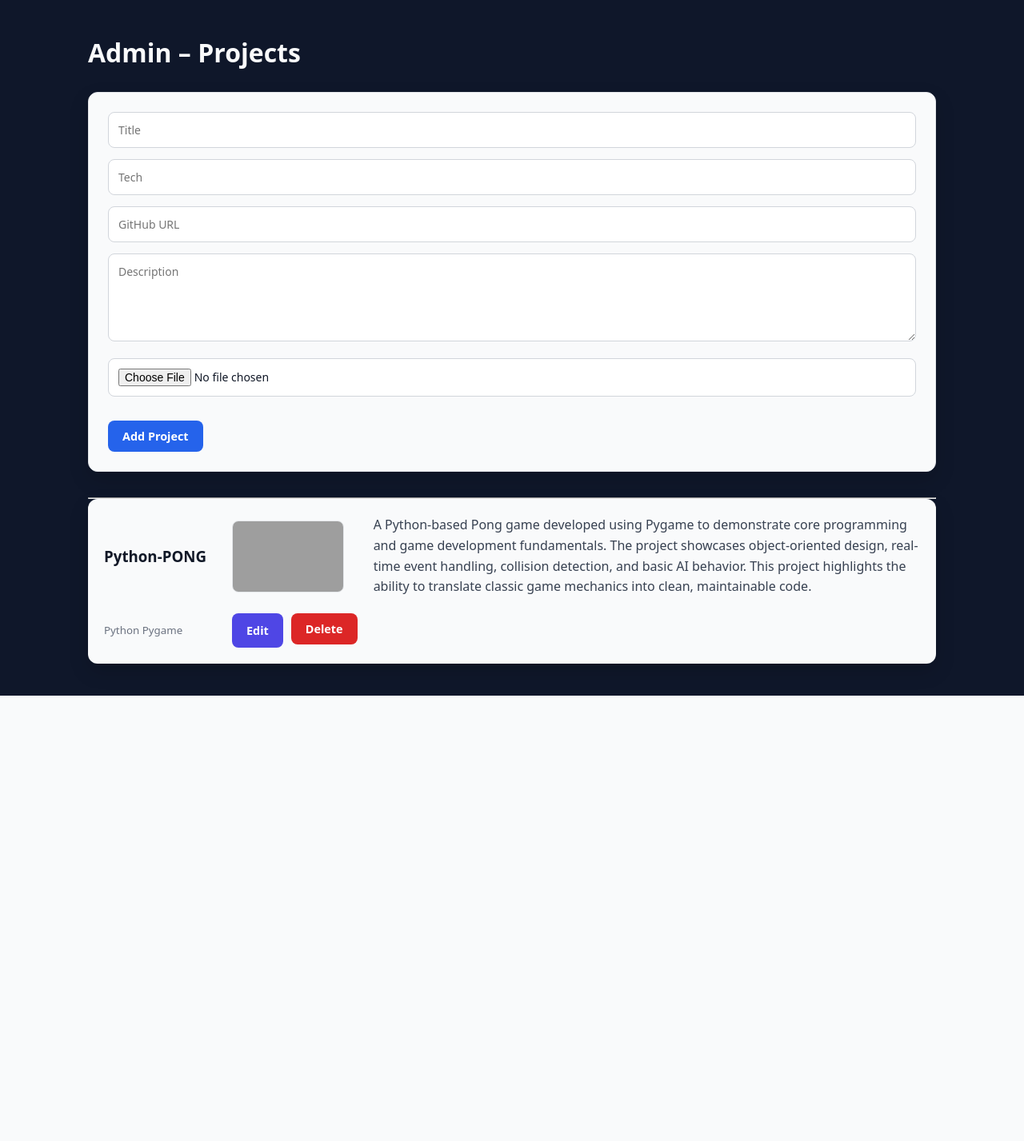
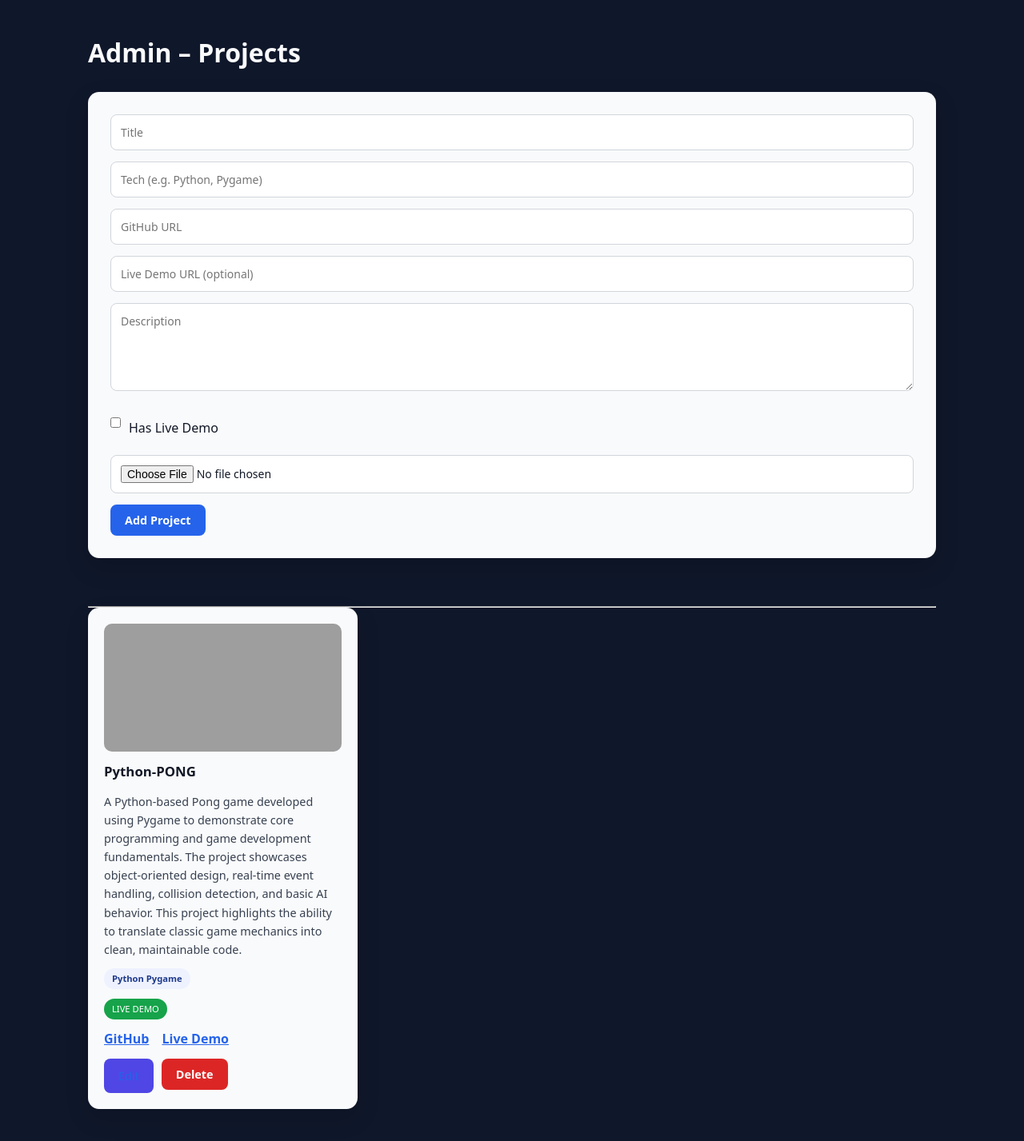
Before and after one commit to PythonJake-888/PythonPortfolio, a Flask app: page /admin in a window 1280 px wide. Shown: the part 54-1481 px from the top of the page at 80% size. Before the commit the page ends 924 px from the top, so only its background shows below. Run offline with Flask 3, Linux system fonts and the light colour scheme; the visitor is signed in with stand-in values (Sample User, id 1); data comes from the database, SQL or seed files in the repository; both versions use the stored data as it was after the commit; grey boxes are pictures that could not be loaded.

Commit message:
Added demo page, and live demos

```diff
--- a/app.py
+++ b/app.py
@@ -33,9 +33,19 @@ def home():
 @app.route("/projects")
 def projects():
     conn = get_db()
-    projects = conn.execute("SELECT * FROM projects").fetchall()
+    demo_projects = conn.execute(
+        "SELECT * FROM projects WHERE has_demo = 1"
+    ).fetchall()
+    code_projects = conn.execute(
+        "SELECT * FROM projects WHERE has_demo = 0"
+    ).fetchall()
     conn.close()
-    return render_template("projects.html", projects=projects)
+
+    return render_template(
+        "projects.html",
+        demo_projects=demo_projects,
+        code_projects=code_projects
+    )
 
 @app.route("/blog")
 def blog():
@@ -64,50 +74,6 @@ def admin():
     projects = conn.execute("SELECT * FROM projects").fetchall()
     conn.close()
     return render_template("admin.html", projects=projects)
-@app.route("/admin/edit/<int:id>")
-def edit_project(id):
-    if not session.get("admin"):
-        return redirect(url_for("login"))
-
-    conn = get_db()
-    project = conn.execute(
-        "SELECT * FROM projects WHERE id = ?", (id,)
-    ).fetchone()
-    conn.close()
-
-    return render_template("edit_project.html", project=project)
-@app.route("/admin/update/<int:id>", methods=["POST"])
-def update_project(id):
-    if not session.get("admin"):
-        return redirect(url_for("login"))
-
-    image_file = request.files.get("image")
-    image_name = request.form.get("current_image")
-
-    if image_file and image_file.filename:
-        image_name = secure_filename(image_file.filename)
-        image_file.save(os.path.join(app.config["UPLOAD_FOLDER"], image_name))
-
-    conn = get_db()
-    conn.execute(
-        """
-        UPDATE projects
-        SET title=?, description=?, tech=?, github=?, image=?
-        WHERE id=?
-        """,
-        (
-            request.form["title"],
-            request.form["description"],
-            request.form["tech"],
-            request.form["github"],
-            image_name,
-            id,
-        ),
-    )
-    conn.commit()
-    conn.close()
-
-    return redirect(url_for("admin"))
 
 @app.route("/admin/add", methods=["POST"])
 def add_project():
@@ -121,11 +87,64 @@ def add_project():
         image_name = secure_filename(image_file.filename)
         image_file.save(os.path.join(app.config["UPLOAD_FOLDER"], image_name))
 
+    has_demo = 1 if request.form.get("has_demo") else 0
+
     conn = get_db()
     conn.execute(
         """
-        INSERT INTO projects (title, description, tech, github, image)
-        VALUES (?, ?, ?, ?, ?)
+        INSERT INTO projects (title, description, tech, github, demo_url, image, has_demo)
+        VALUES (?, ?, ?, ?, ?, ?, ?)
+        """,
+        (
+            request.form["title"],
+            request.form["description"],
+            request.form["tech"],
+            request.form["github"],
+            request.form["demo_url"],
+            image_name,
+            has_demo,
+        ),
+    )
+    conn.commit()
+    conn.close()
+
+    return redirect(url_for("admin"))
+
+
+
+@app.route("/admin/edit/<int:id>")
+def edit_project(id):
+    if not session.get("admin"):
+        return redirect(url_for("login"))
+
+    conn = get_db()
+    project = conn.execute(
+        "SELECT * FROM projects WHERE id = ?", (id,)
+    ).fetchone()
+    conn.close()
+
+    return render_template("edit_project.html", project=project)
+
+@app.route("/admin/update/<int:id>", methods=["POST"])
+def update_project(id):
+    if not session.get("admin"):
+        return redirect(url_for("login"))
+
+    image_file = request.files.get("image")
+    image_name = request.form.get("current_image")
+
+    if image_file and image_file.filename:
+        image_name = secure_filename(image_file.filename)
+        image_file.save(os.path.join(app.config["UPLOAD_FOLDER"], image_name))
+
+    has_demo = 1 if request.form.get("has_demo") else 0
+
+    conn = get_db()
+    conn.execute(
+        """
+        UPDATE projects
+        SET title=?, description=?, tech=?, github=?, image=?, has_demo=?
+        WHERE id=?
         """,
         (
             request.form["title"],
@@ -133,6 +152,8 @@ def add_project():
             request.form["tech"],
             request.form["github"],
             image_name,
+            has_demo,
+            id,
         ),
     )
     conn.commit()
--- a/static/css/style.css
+++ b/static/css/style.css
@@ -1,9 +1,5 @@
 /* =====================================================
    GLOBAL RESET
-   -----------------------------------------------------
-   - Removes default browser spacing
-   - Ensures consistent sizing
-   - Sets a modern system font
 ===================================================== */
 * {
   box-sizing: border-box;
@@ -13,25 +9,19 @@
 }
 
 /* =====================================================
-   BODY / PAGE BACKGROUND
-   -----------------------------------------------------
-   - Dark slate background (dev-friendly)
-   - Light text so content is readable
+   BODY
 ===================================================== */
 body {
-  background: #0f172a;          /* Dark navy / slate */
-  color: #e5e7eb;               /* Light gray text */
+  background: #0f172a;
+  color: #e5e7eb;
   line-height: 1.6;
 }
 
 /* =====================================================
-   NAVIGATION BAR
-   -----------------------------------------------------
-   - Fixed dark bar
-   - Always visible
+   NAV
 ===================================================== */
 nav {
-  background: #020617;          /* Very dark header */
+  background: #020617;
   padding: 14px 24px;
   display: flex;
   align-items: center;
@@ -51,9 +41,6 @@ nav a:hover {
 
 /* =====================================================
    PAGE CONTAINER
-   -----------------------------------------------------
-   - Centers content
-   - Prevents stretching on large screens
 ===================================================== */
 .container {
   max-width: 1100px;
@@ -63,47 +50,36 @@ nav a:hover {
 
 /* =====================================================
    HEADINGS
-   -----------------------------------------------------
-   - Bright enough for dark backgrounds
 ===================================================== */
 h1 {
+  font-size: 2rem;
   margin-bottom: 24px;
-  font-size: 2rem;
   color: #f9fafb;
 }
 
-h2, h3 {
+h2 {
+  margin-bottom: 20px;
   color: #f9fafb;
 }
 
-/* =====================================================
-   TEXT ELEMENTS
-   -----------------------------------------------------
-   - Slightly muted for readability
-===================================================== */
-p, label, small {
-  color: #cbd5f5;
+h3 {
+  color: #111827;
 }
 
 /* =====================================================
-   ADMIN + EDIT FORMS
-   -----------------------------------------------------
-   - Shared styling so pages match
-   - Light cards on dark background
+   FORMS (ADMIN + EDIT)
 ===================================================== */
 .admin-form,
 .edit-form {
-  background: #f9fafb;          /* Light card */
-  border: 1px solid #e5e7eb;
-  padding: 24px;
-  border-radius: 12px;
-  margin-bottom: 32px;
-  box-shadow: 0 10px 25px rgba(0,0,0,0.15);
+  background: #f9fafb;
+  border-radius: 14px;
+  padding: 28px;
+  margin-bottom: 60px;
+  box-shadow: 0 12px 30px rgba(0,0,0,0.15);
+  max-width: 100%;
 }
 
-/* =====================================================
-   FORM INPUTS
-===================================================== */
+/* Inputs */
 .admin-form input,
 .admin-form textarea,
 .edit-form input,
@@ -118,21 +94,28 @@ p, label, small {
   background: #ffffff;
 }
 
-/* Textarea behavior */
 textarea {
   resize: vertical;
   min-height: 110px;
 }
 
 /* =====================================================
-   FORM BUTTON ROW
+   CHECKBOX ROW (FIXED ALIGNMENT)
 ===================================================== */
-.form-actions {
-  margin-top: 16px;
+.checkbox-row {
+  display: flex;
+  align-items: center;
+  gap: 10px;
+  margin: 12px 0 20px;
+  color: #111827;
+}
+
+.checkbox-row input {
+  width: auto;
 }
 
 /* =====================================================
-   BUTTON BASE STYLE
+   BUTTONS
 ===================================================== */
 .btn {
   padding: 10px 18px;
@@ -142,126 +125,155 @@ textarea {
   border: none;
   cursor: pointer;
   text-decoration: none;
-  display: inline-block;
 }
 
-/* Primary button (Add / Save) */
 .btn-primary {
   background: #2563eb;
-  color: #ffffff;
+  color: white;
 }
 
 .btn-primary:hover {
   background: #1e4fd8;
 }
 
-/* Edit button */
 .btn-edit {
   background: #4f46e5;
-  color: #ffffff;
+  color: white;
 }
 
-.btn-edit:hover {
-  background: #4338ca;
-}
-
-/* Delete button */
 .btn-delete {
   background: #dc2626;
-  color: #ffffff;
-}
-
-.btn-delete:hover {
-  background: #b91c1c;
+  color: white;
 }
 
 /* =====================================================
-   ADMIN PROJECT CARDS
-   -----------------------------------------------------
-   - Grid layout
-   - Image + info + actions
+   ADMIN SECTIONS
+===================================================== */
+.admin-section {
+  margin-bottom: 60px;
+}
+
+/* =====================================================
+   ADMIN PROJECT GRID
+===================================================== */
+.admin-project-grid {
+  display: grid;
+  grid-template-columns: repeat(auto-fill, minmax(280px, 1fr));
+  gap: 24px;
+}
+
+/* =====================================================
+   ADMIN PROJECT CARD (SINGLE SOURCE OF TRUTH)
 ===================================================== */
 .admin-project-card {
   background: #f9fafb;
-  border-radius: 12px;
+  border-radius: 14px;
   padding: 20px;
-  margin-bottom: 22px;
-  display: grid;
-  grid-template-columns: 140px 1fr auto;
-  gap: 20px;
-  align-items: center;
-  box-shadow: 0 10px 25px rgba(0,0,0,0.15);
+  display: flex;
+  flex-direction: column;
+  gap: 12px;
+  box-shadow: 0 12px 30px rgba(0,0,0,0.12);
 }
 
-/* Project thumbnail */
-.admin-project-image {
-  width: 140px;
-  height: 90px;
+/* Image */
+.admin-project-image,
+.admin-project-image.placeholder {
+  width: 100%;
+  height: 160px;
+  border-radius: 10px;
   object-fit: cover;
-  border-radius: 8px;
-  border: 1px solid #e5e7eb;
+  background: #e5e7eb;
+  display: flex;
+  align-items: center;
+  justify-content: center;
+  color: #6b7280;
+  font-size: 0.85rem;
 }
 
-/* Project text */
-.admin-project-info h3 {
-  color: #4d4d4d;
-  margin-bottom: 6px;
+/* Text */
+.admin-project-card h3 {
+  font-size: 1.05rem;
 }
 
-.admin-project-info p {
-  font-size: 0.95rem;
-  color: #4d4d4d;
+.admin-project-card p {
+  color: #374151;
+  font-size: 0.9rem;
+}
+
+.admin-project-card small {
+  color: #6b7280;
 }
 
 /* Tech badge */
 .tech-badge {
-  display: inline-block;
+  align-self: flex-start;
   background: #eef2ff;
   color: #1e3a8a;
-  padding: 5px 12px;
+  padding: 4px 10px;
   border-radius: 999px;
-  font-size: 0.75rem;
-  margin-top: 8px;
+  font-size: 0.7rem;
+  font-weight: 600;
 }
 
-/* Action buttons container */
+/* Demo badge */
+.demo-badge {
+  align-self: flex-start;
+  background: #16a34a;
+  color: white;
+  padding: 4px 10px;
+  border-radius: 999px;
+  font-size: 0.7rem;
+}
+
+/* Links (FIX CUT-OFF) */
+.admin-project-card a {
+  word-break: break-word;
+  overflow-wrap: anywhere;
+  color: #2563eb;
+  font-weight: 500;
+}
+
+/* Actions */
 .admin-actions {
   display: flex;
   gap: 10px;
+  margin-top: auto;
 }
 
 /* =====================================================
-   PROJECTS (PUBLIC VIEW)
+   PUBLIC PROJECT CARDS
 ===================================================== */
 .project-card {
   background: #f9fafb;
-  border-radius: 12px;
+  border-radius: 14px;
   padding: 22px;
   margin-bottom: 26px;
-  box-shadow: 0 10px 25px rgba(0,0,0,0.15);
+  box-shadow: 0 12px 30px rgba(0,0,0,0.12);
 }
 
-.project-card h2 {
-  color: #4d4d4d;
+.project-card h3 {
+  color: #111827;
 }
 
 .project-card p {
-  color: #4d4d4d;
+  color: #374151;
 }
 
+/* Images */
 .project-card img {
   width: 100%;
-  max-height: 220px;
+  height: 220px;
   object-fit: cover;
   border-radius: 10px;
   margin-bottom: 16px;
+  background: #e5e7eb;
 }
 
-/* Links on projects */
+/* Links */
 .project-links a {
   color: #2563eb;
   font-weight: 600;
-  text-decoration: none;
+  margin-right: 12px;
 }
 
 .project-links a:hover {
@@ -269,63 +281,14 @@ textarea {
 }
 
 /* =====================================================
-   RESPONSIVE (MOBILE)
+   RESPONSIVE
 ===================================================== */
 @media (max-width: 800px) {
-  .admin-project-card {
+  .admin-project-grid {
     grid-template-columns: 1fr;
-    text-align: center;
-  }
-
-  .admin-project-image {
-    margin: 0 auto;
   }
 
   .admin-actions {
     justify-content: center;
   }
 }
-
-/* ================== ADMIN PROJECT CARD TEXT FIX ================== */
-/* This ensures readable text on white project cards */
-
-.admin-project-card h3 {
-  color: #111827; /* strong dark slate for titles */
-}
-
-.admin-project-card p {
-  color: #374151; /* readable dark gray for body text */
-}
-
-.admin-project-card small {
-  color: #6b7280; /* muted gray for meta text */
-}
-
-.admin-project-card .tech-badge {
-  background: #eef2ff;
-  color: #1e3a8a;
-}
-/* ===== Edit page tweaks (reuse admin card) ===== */
-
-.admin-project-card label {
-  display: block;
-  font-size: 0.8rem;
-  font-weight: 600;
-  margin: 12px 0 4px;
-  color: #374151;
-}
-
-.admin-project-card input,
-.admin-project-card textarea {
-  width: 100%;
-}
-
-/* Optional placeholder styling */
-.admin-project-image.placeholder {
-  display: flex;
-  align-items: center;
-  justify-content: center;
-  background: #e5e7eb;
-  color: #6b7280;
-  font-size: 0.8rem;
-}
--- a/templates/admin.html
+++ b/templates/admin.html
@@ -3,69 +3,80 @@
 
 <h1>Admin – Projects</h1>
 
+<!-- ================= ADD PROJECT ================= -->
 <form method="POST"
       action="{{ url_for('add_project') }}"
       enctype="multipart/form-data"
       class="admin-form">
 
   <input name="title" placeholder="Title" required>
-  <input name="tech" placeholder="Tech">
+  <input name="tech" placeholder="Tech (e.g. Python, Pygame)">
   <input name="github" placeholder="GitHub URL">
+  <input name="demo_url" placeholder="Live Demo URL (optional)">
 
   <textarea name="description" placeholder="Description"></textarea>
+
+  <div class="checkbox-row">
+    <input type="checkbox" name="has_demo" id="has_demo">
+    <label for="has_demo">Has Live Demo</label>
+  </div>
 
   <input type="file" name="image">
 
   <div class="form-actions">
-    <button type="submit" class="btn btn-primary">
-      Add Project
-    </button>
+    <button type="submit" class="btn btn-primary">Add Project</button>
   </div>
-
 </form>
-
-
 
 <hr>
 
+<!-- ================= EXISTING PROJECTS ================= -->
+<div class="admin-project-grid">
 {% for project in projects %}
   <div class="admin-project-card">
-
-    <h3>{{ project.title }}</h3>
 
     {% if project.image %}
       <img
         src="{{ url_for('static', filename='uploads/' ~ project.image) }}"
-        alt="{{ project.title }}"
         class="admin-project-image"
-      >
+        alt="{{ project.title }}">
     {% else %}
-      <p class="no-image">No image uploaded</p>
+      <div class="admin-project-image placeholder">No Image</div>
     {% endif %}
 
+    <h3>{{ project.title }}</h3>
     <p>{{ project.description }}</p>
-    <small>{{ project.tech }}</small>
+
+    {% if project.tech %}
+      <span class="tech-badge">{{ project.tech }}</span>
+    {% endif %}
+
+    {% if project.has_demo %}
+      <span class="demo-badge">LIVE DEMO</span>
+    {% endif %}
+
+    <div class="project-links">
+      {% if project.github %}
+        <a href="{{ project.github }}" target="_blank">GitHub</a>
+      {% endif %}
+      {% if project.demo_url %}
+        <a href="{{ project.demo_url }}" target="_blank">Live Demo</a>
+      {% endif %}
+    </div>
 
     <div class="admin-actions">
-      <!-- EDIT -->
       <a href="{{ url_for('edit_project', id=project.id) }}"
-         class="btn btn-edit">
-        Edit
-      </a>
+         class="btn btn-edit">Edit</a>
 
-      <!-- DELETE -->
       <form method="POST"
             action="{{ url_for('delete_project', id=project.id) }}"
-            onsubmit="return confirm('Are you sure you want to delete this project?');"
-            style="display:inline;">
-        <button type="submit" class="btn btn-delete">
-          Delete
-        </button>
+            onsubmit="return confirm('Delete this project?');">
+        <button type="submit" class="btn btn-delete">Delete</button>
       </form>
     </div>
 
   </div>
 {% endfor %}
-
+</div>
 
 {% endblock %}
```
Also changed, not shown: templates/edit_project.html (+20 -41 lines), templates/projects.html (+59 -7 lines), instance/portfolio.db.
